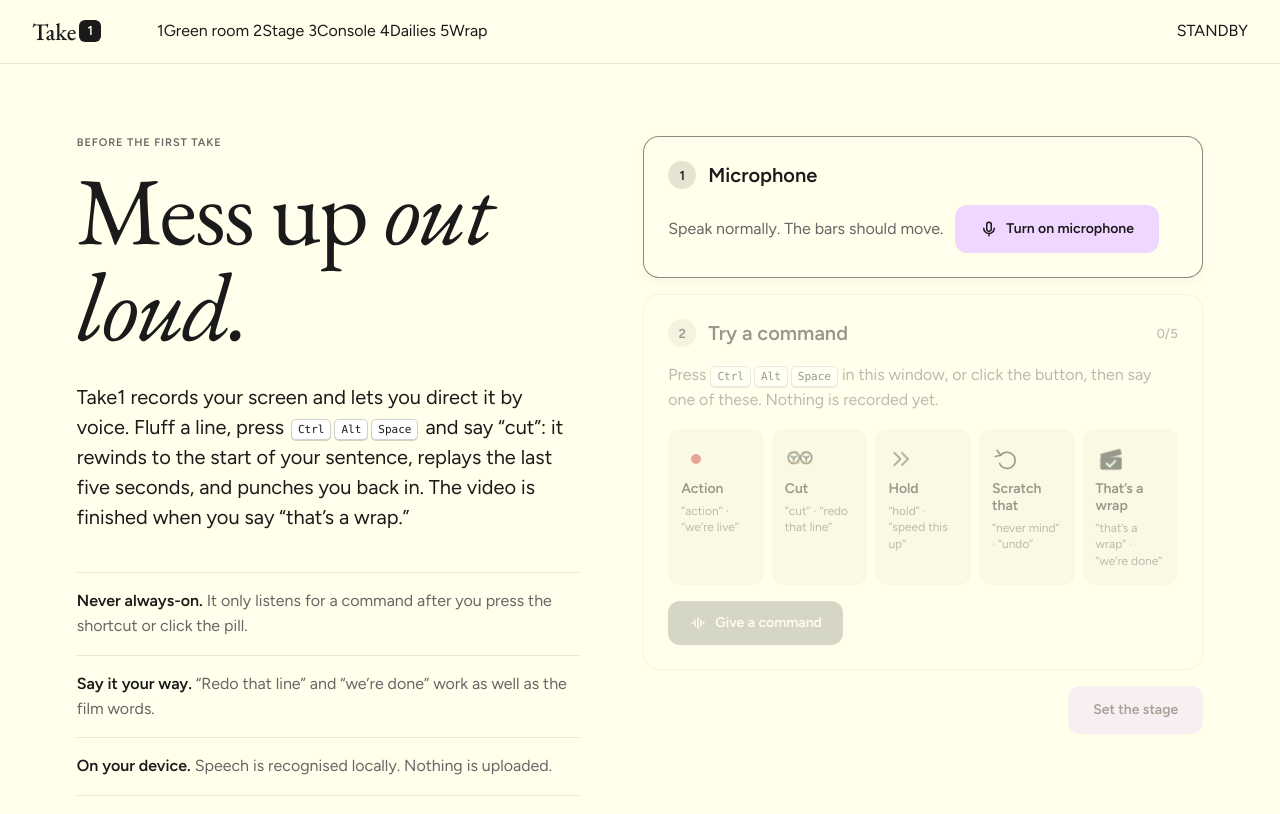
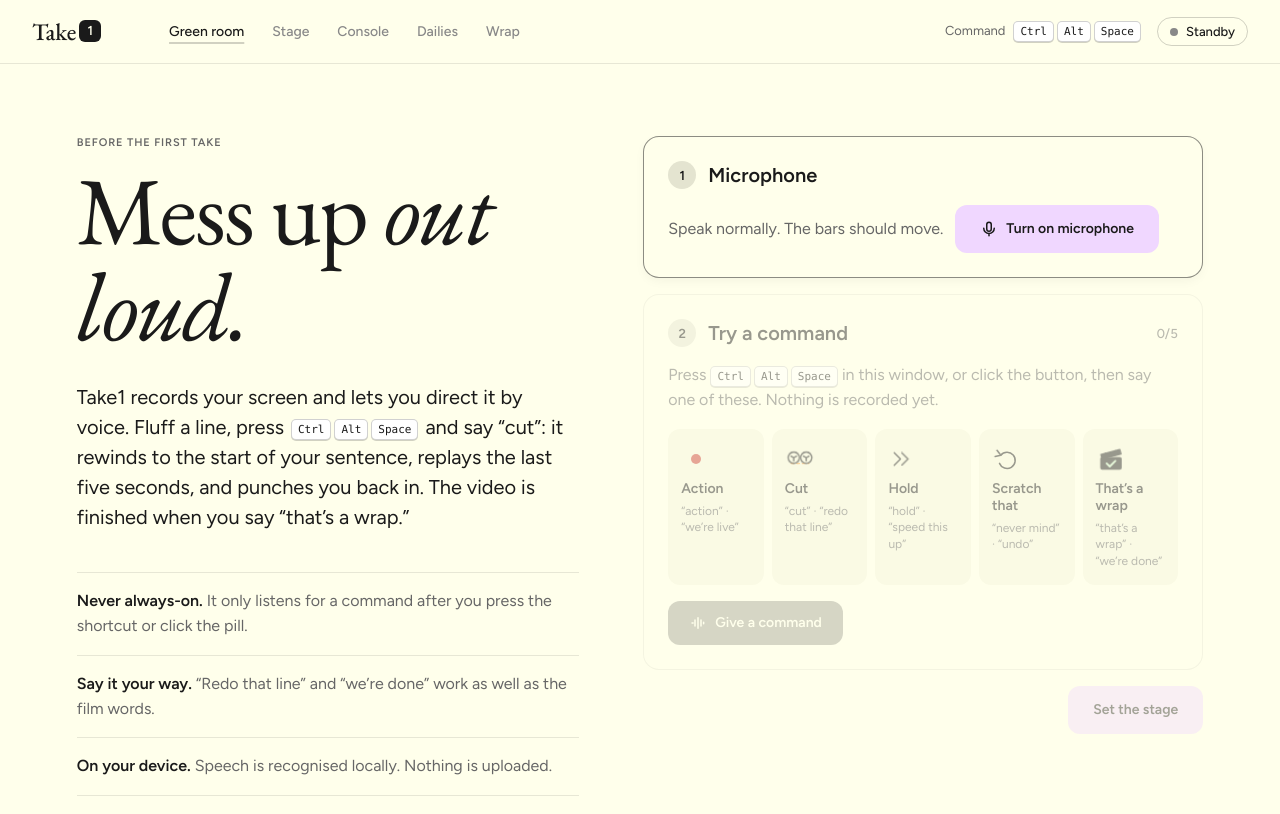
Before and after one commit to ScRocXx/Take1, a React (Vite) app: page / in a window 1280 px wide. Shown: the top 814 px of the page. Built offline with nearby package versions, Linux system fonts and the light colour scheme.

Commit message:
feat(app): wire desktop hotkeys, native IPC integration, and update README

```diff
--- a/src/App.tsx
+++ b/src/App.tsx
@@ -1,9 +1,10 @@
 import { useEffect } from 'react';
 import { createPortal } from 'react-dom';
-import { director } from './engine/director';
-import { store, useStore, type Screen } from './lib/store';
-import { Wordmark } from './ui/components';
-import { Hud } from './ui/Hud';
+import { director, keyHandler } from './engine/director';
+import { native } from './lib/native';
+import { useStore, store, type Screen } from './lib/store';
+import { Keys, Wordmark } from './ui/components';
+import { Pill } from './ui/Pill';
 import { GreenRoom } from './screens/GreenRoom';
 import { Stage } from './screens/Stage';
 import { Console } from './screens/Console';
@@ -18,27 +19,25 @@
   { key: 'wrap', label: 'Wrap' },
 ];
 
-const KEYS: Record<string, string> = { a: 'action', c: 'cut', h: 'hold', z: 'scratch that', w: 'that’s a wrap', r: 'redact that' };
-
 export function App() {
   const screen = useStore((s) => s.screen);
-  const hudOpen = useStore((s) => s.hudOpen);
+  const pillOpen = useStore((s) => s.pillOpen);
   const toast = useStore((s) => s.toast);
   const phase = useStore((s) => s.phase);
+  const accel = useStore((s) => s.shortcuts.command);
+  const hasScreen = useStore((s) => s.hasScreen);
+  const micOn = useStore((s) => s.micOn);
 
   useEffect(() => {
-    const onKey = (e: KeyboardEvent) => {
-      if (!e.altKey || !KEYS[e.key.toLowerCase()]) return;
-      if (store.get().screen !== 'console') return;
-      e.preventDefault();
-      director.say(KEYS[e.key.toLowerCase()]);
-    };
-    window.addEventListener('keydown', onKey);
-    return () => window.removeEventListener('keydown', onKey);
+    window.addEventListener('keydown', keyHandler);
+    // desktop: the pill is the app's front door, so it's there from the start
+    if (native) setTimeout(() => director.openPill(), 400);
+    return () => window.removeEventListener('keydown', keyHandler);
   }, []);
 
   const idx = STEPS.findIndex((s) => s.key === screen);
   const recording = phase !== 'idle' && phase !== 'wrapped';
+  const canGo = (k: Screen) => (k === 'greenroom' ? !recording : k === 'stage' ? micOn && !recording : k === 'console' ? hasScreen : false);
 
   return (
     <div className={`app scr-${screen}`}>
@@ -47,12 +46,21 @@
         <ol className="steps">
           {STEPS.map((s, i) => (
             <li key={s.key} className={i === idx ? 'now' : i < idx ? 'past' : ''}>
-              <span>{i + 1}</span>
-              {s.label}
+              <button disabled={i === idx || !canGo(s.key)} onClick={() => store.set({ screen: s.key })}>
+                {s.label}
+              </button>
             </li>
           ))}
         </ol>
-        <span className={`rec-pill ${recording ? 'live' : ''}`}>{recording ? 'REC' : 'STANDBY'}</span>
+        <div className="nav-right">
+          <span className="nav-hint">
+            Command <Keys accel={accel} />
+          </span>
+          <span className={`status ${recording ? 'live' : ''}`}>
+            <span className={`dot dot-${phase}`} />
+            {recording ? 'Recording' : 'Standby'}
+          </span>
+        </div>
       </nav>
       {screen === 'greenroom' && <GreenRoom />}
       {screen === 'stage' && <Stage />}
@@ -60,11 +68,11 @@
       {screen === 'dailies' && <Dailies />}
       {screen === 'wrap' && <Wrap />}
       {toast && (
-        <div className={`toast toast-${toast.tone}`} key={toast.id}>
+        <div className={`toast t-${toast.tone}`} key={toast.id}>
           {toast.text}
         </div>
       )}
-      {hudOpen && director.hudRoot && createPortal(<Hud />, director.hudRoot)}
+      {pillOpen && director.pillRoot && createPortal(<Pill docked={!native && !(window as any).__pillFloat} />, director.pillRoot)}
     </div>
   );
 }
```
Also changed, not shown: 1 other file (tests, documents, lock files or other folders).
